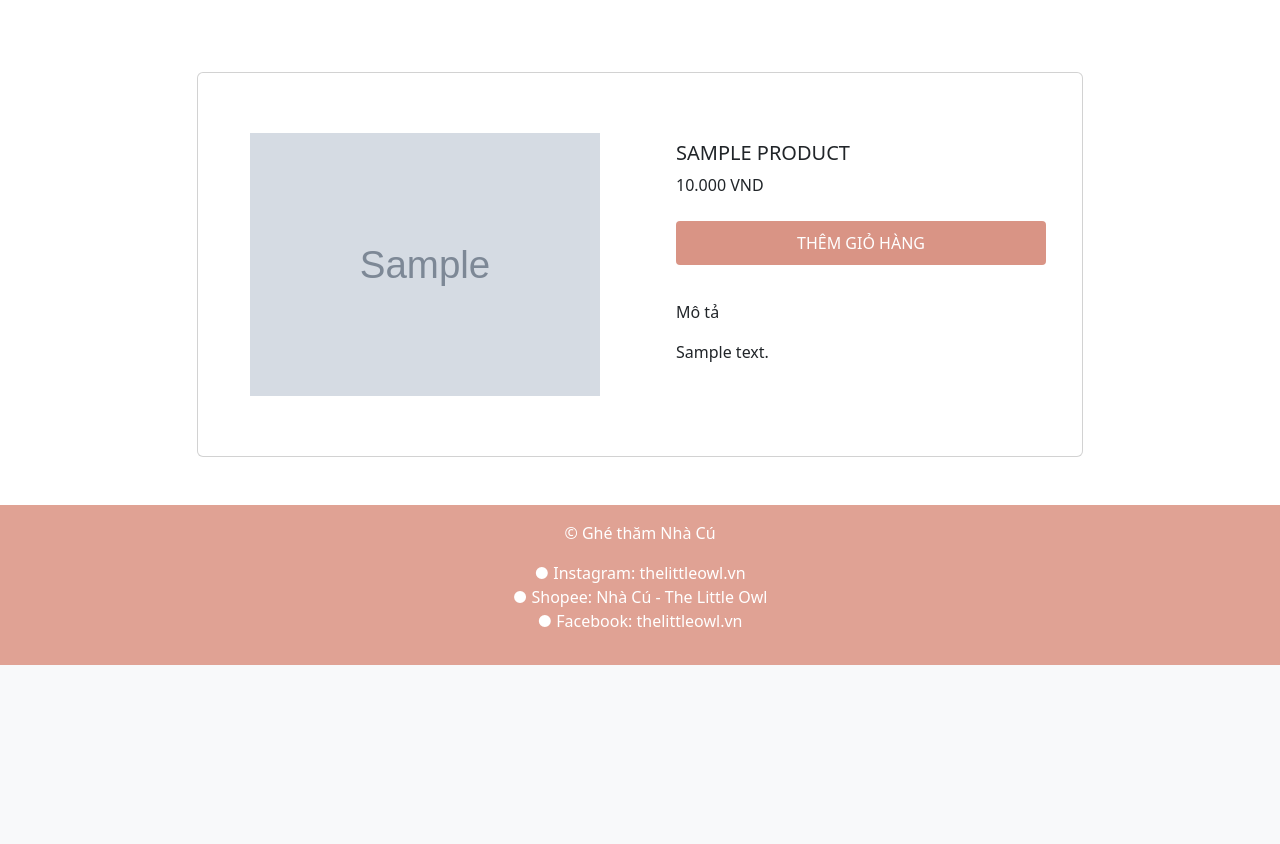
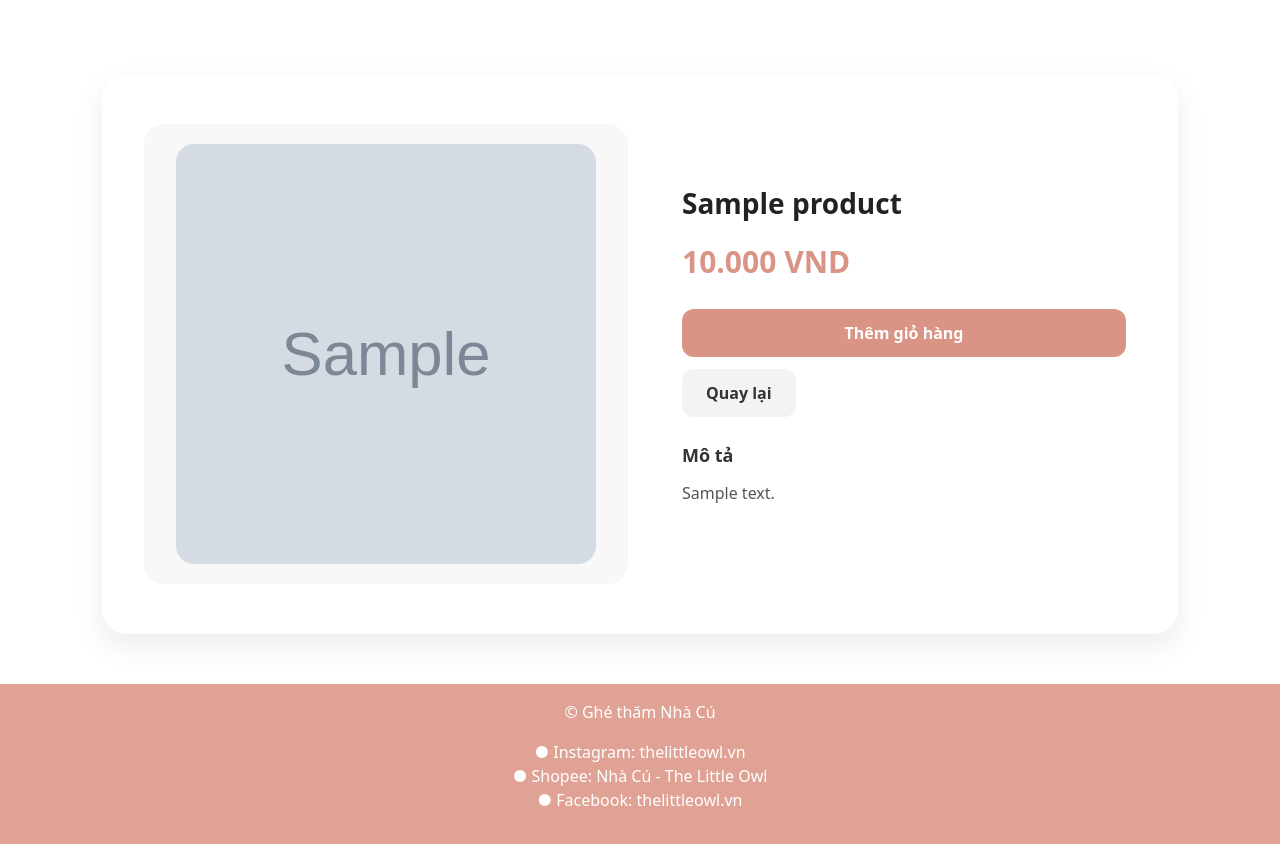
Before and after one commit to Myhang2004/-nCNPM, a Django app: page /detail/?id=1 in a window 1280 px wide. Shown: the part 176-1020 px from the top of the page. Before the commit the page ends 841 px from the top, so only its background shows below. Run offline with Django 5.2, Linux system fonts and the light colour scheme; tables that the repository leaves empty hold one stand-in row (values such as "Sample post"); grey boxes marked "Sample" are stand-in pictures; some libraries are stand-ins or nearby versions.

Commit message:
update home

```diff
--- a/DACNPM_22CT3/settings.py
+++ b/DACNPM_22CT3/settings.py
@@ -31,6 +31,7 @@ ALLOWED_HOSTS = []
 # Application definition
 
 INSTALLED_APPS = [
+    'django.contrib.humanize',
     'django.contrib.admin',
     'django.contrib.auth',
     'django.contrib.contenttypes',
--- a/app/templates/app/detail.html
+++ b/app/templates/app/detail.html
@@ -1,52 +1,146 @@
 {% extends 'app/base.html' %}
 {% load static %}
-<head>
-    <meta charset="utf-8">
-    <meta http-equiv="X-UA-Compatible" content="IE=edge">
-    <meta name="viewport" content="width=device-width, initial-scale=1.0">
-    <title></title>
-</head>
-<body>
-    {% block register %}
-    {% for product in products  %}
-   <div class="container mt-5 mb-5">
-    <div class="row d-flex justify-content-center">
-        <div class="col-md-10">
-            <div class="card">
-                <div class="row">
-                    <div class="col-md-6">
-                        <div class="images p-3">
-                            <div class="text-center p-4"> <img id="main-image" src="{{product.ImageURL}}" width="350" /> </div>
-                        </div>
-                    </div>
-                    <div class="col-md-6">
-                        <div class="product p-4">
-                            <!-- <div class="d-flex justify-content-between align-items-center">
-                                <div class="d-flex align-items-center"> <i class="fa fa-long-arrow-left"></i> <span class="ml-1" ><a  href="{% url 'home' %}">Back </a></span> </div>
-                            </div> -->
-                            <div class="mt-4 mb-3">
-                                <h5 class="text-uppercase">{{product.name}}</h5>
-                                <div class="price d-flex flex-row align-items-center"> <span class="act-price">{{product.price | floatformat:3}} VND</span>
-                                </div>
 
-                            </div>
-                            <div class="cart mt-4 align-items-center">
-                                <button data-product={{product.id}} data-action= "add" class="btn btn-danger text-uppercase mr-2 px-4 add-btn update-cart">Thêm giỏ hàng</button>
-                                 <!-- <i class="fa fa-heart text-muted"></i>
-                                 <i class="fa fa-share-alt text-muted"></i>  -->
-                                </div>
-                            <p  style="padding-top: 35px;">Mô tả</p>
-                            <p class="about">{{product.detail}}</p>
+{% block main-content %}
 
+<style>
+    .detail-wrapper {
+        max-width: 1200px;
+        margin: 50px auto;
+        padding: 0 20px;
+    }
 
-                        </div>
-                    </div>
+    .detail-card {
+        background: #fff;
+        border-radius: 24px;
+        box-shadow: 0 12px 30px rgba(0, 0, 0, 0.08);
+        overflow: hidden;
+        padding: 30px;
+    }
+
+    .detail-image-box {
+        background: #f8f8f8;
+        border-radius: 20px;
+        padding: 20px;
+        text-align: center;
+    }
+
+    .detail-image-box img {
+        width: 100%;
+        max-width: 420px;
+        height: 420px;
+        object-fit: cover;
+        border-radius: 18px;
+    }
+
+    .detail-info {
+        padding: 10px 10px 10px 30px;
+    }
+
+    .detail-name {
+        font-size: 28px;
+        font-weight: 700;
+        color: #222;
+        margin-bottom: 16px;
+        line-height: 1.4;
+    }
+
+    .detail-price {
+        font-size: 30px;
+        font-weight: bold;
+        color: #D99485;
+        margin-bottom: 20px;
+    }
+
+    .detail-label {
+        font-size: 18px;
+        font-weight: 600;
+        color: #333;
+        margin-top: 25px;
+        margin-bottom: 10px;
+    }
+
+    .detail-desc {
+        font-size: 16px;
+        color: #555;
+        line-height: 1.8;
+    }
+
+    .detail-actions {
+        margin-top: 25px;
+        display: flex;
+        gap: 12px;
+        flex-wrap: wrap;
+    }
+
+    .add-btn {
+        background-color: #D99485;
+        color: white;
+        border: none;
+        border-radius: 12px;
+        padding: 12px 24px;
+        font-weight: 600;
+        transition: 0.3s;
+    }
+
+    .add-btn:hover {
+        background-color: #c87d6d;
+        color: white;
+    }
+
+    .back-btn {
+        background: #f3f3f3;
+        color: #333;
+        border-radius: 12px;
+        padding: 12px 24px;
+        text-decoration: none;
+        font-weight: 600;
+        transition: 0.3s;
+        display: inline-block;
+    }
+
+    .back-btn:hover {
+        background: #e7e7e7;
+        color: #000;
+    }
+</style>
+
+<div class="detail-wrapper">
+    <div class="detail-card">
+        <div class="row align-items-center">
+
+            <div class="col-md-6 mb-4 mb-md-0">
+                <div class="detail-image-box">
+                    <img id="main-image" src="{{ product.ImageURL }}" alt="{{ product.name }}">
                 </div>
             </div>
+
+            <div class="col-md-6">
+                <div class="detail-info">
+                    <h2 class="detail-name">{{ product.name }}</h2>
+
+                    <div class="detail-price">
+                        {{ product.display_price_vn }} VND
+                    </div>
+
+                    <div class="detail-actions">
+                        <button
+                            data-product="{{ product.id }}"
+                            data-action="add"
+                            class="btn add-btn update-cart">
+                            Thêm giỏ hàng
+                        </button>
+
+                        <a href="{% url 'home' %}" class="back-btn">Quay lại</a>
+                    </div>
+
+                    <div class="detail-label">Mô tả</div>
+                    <p class="detail-desc">{{ product.detail }}</p>
+                </div>
+            </div>
+
         </div>
     </div>
 </div>
-{% endfor %}
-    {% endblock %}
-</body>
-</html>
+
+{% endblock %}
--- a/app/views.py
+++ b/app/views.py
@@ -11,12 +11,15 @@ from django.contrib import messages
 def detail(request):
     customer, order, items, cartItems, user_not_login, user_login = get_cart_details(request)
 
-    id = request.GET.get('id', '')  # Lấy ID sản phẩm từ URL
-    products = Product.objects.filter(id=id)
+    id = request.GET.get('id', '')
+    product = Product.objects.get(id=id)
     categories = Category.objects.filter(is_sub=False)
 
+    product.display_price = int(product.price * 1000)
+    product.display_price_vn = f"{product.display_price:,}".replace(",", ".")
+
     context = {
-        'products': products,
+        'product': product,
         'categories': categories,
         'items': items,
         'order': order,
@@ -136,21 +139,23 @@ def logoutPage(request):
 def home(request):
     customer, order, items, cartItems, user_not_login, user_login = get_cart_details(request)
     categories = Category.objects.filter(is_sub=False)
+    products = Product.objects.all()
 
-    if order:  # Nếu đơn hàng hợp lệ (không phải None)
-        # Tính số lượng đơn hàng đã duyệt
-        orders = Order.objects.filter(customer=customer)  # Lấy tất cả đơn hàng của người dùng
-        approved_orders_count = orders.filter(status='approved').count()  # Số đơn hàng đã duyệt
+    for product in products:
+        product.display_price = int(product.price * 1000)
+        product.display_price_vn = f"{product.display_price:,}".replace(",", ".")
+
+    if order:
+        orders = Order.objects.filter(customer=customer)
+        approved_orders_count = orders.filter(status='approved').count()
     else:
-        approved_orders_count = 0  # Nếu không có đơn hàng (người dùng chưa đăng nhập hoặc chưa có đơn hàng)
-
-    products = Product.objects.all()
+        approved_orders_count = 0
 
     context = {
         'categories': categories,
         'products': products,
         'cartItems': cartItems,
-        'approved_orders_count': approved_orders_count,  # Số lượng đơn hàng đã duyệt
+        'approved_orders_count': approved_orders_count,
         'user_not_login': user_not_login,
         'user_login': user_login,
     }
```
Also changed, not shown: app/templates/app/home.html (+128 -21 lines).
